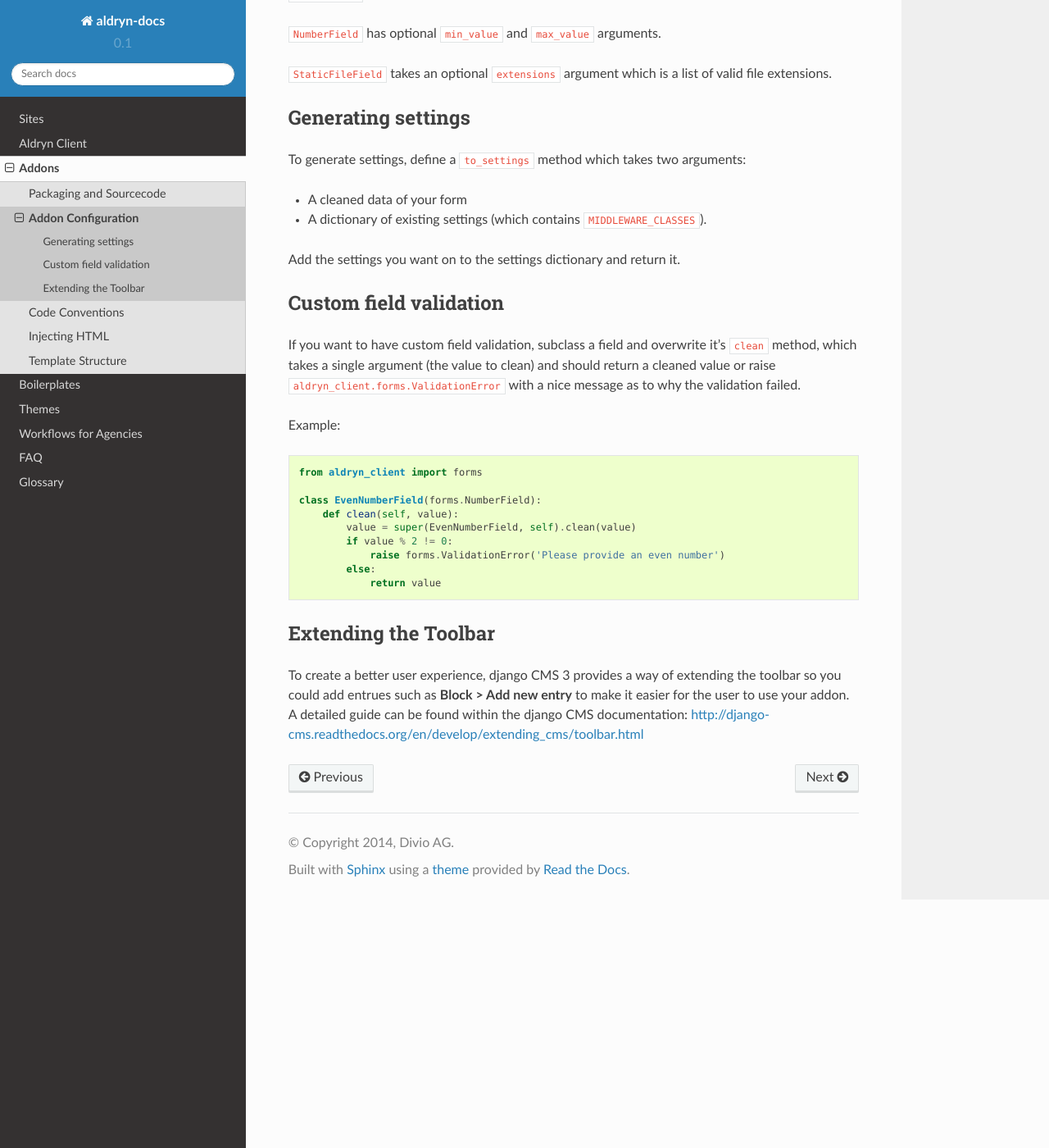
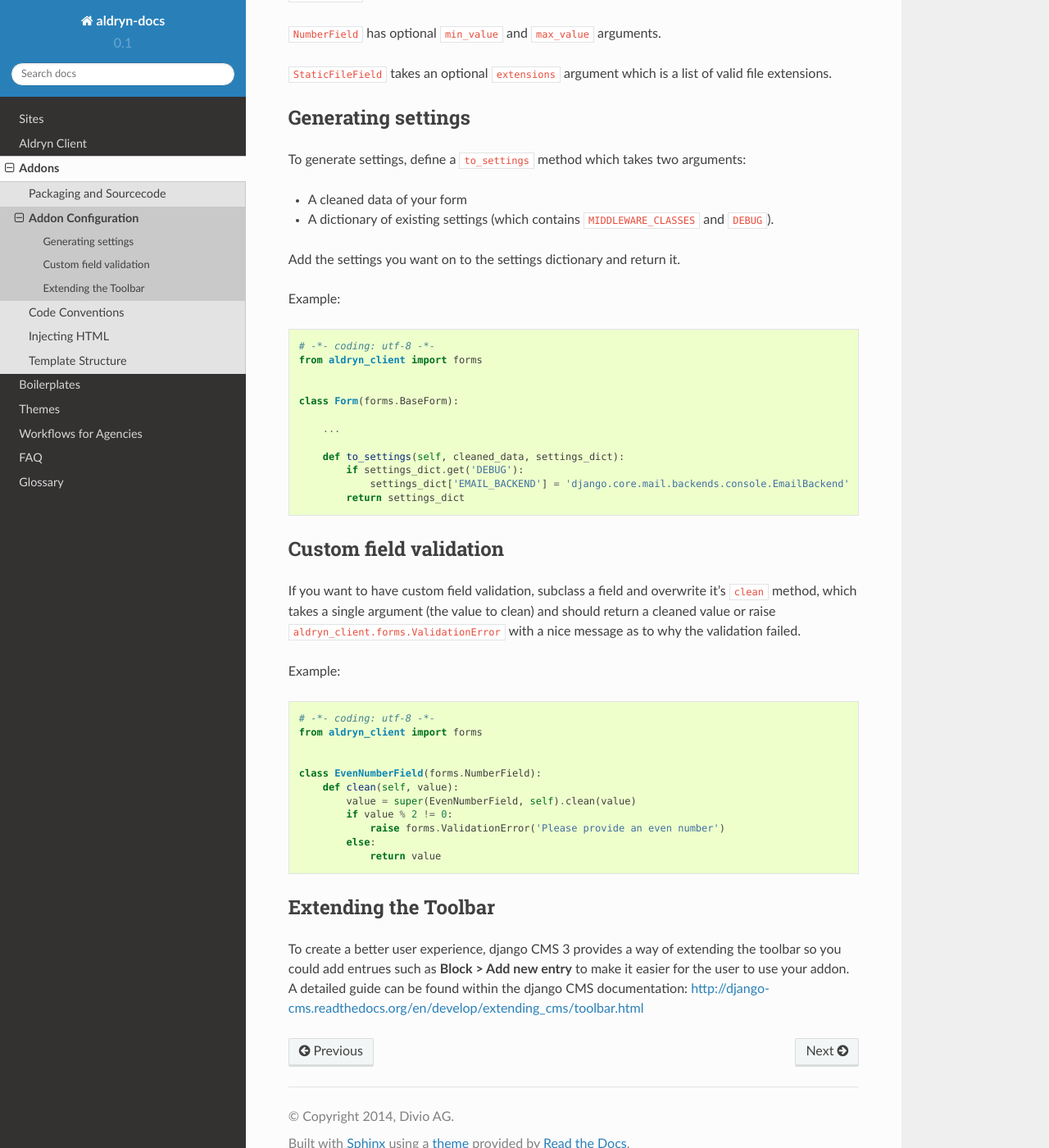
Before and after one commit to aldryn/aldryn-docs, a Sphinx documentation site: the page built from docs/addons/addon-configuration.rst, in a window 1280 px wide and 1400 px high, scrolled down 1104 px. Shown: the whole window at 82% size. Built offline with Sphinx 7.4.7 and the Read the Docs theme 2.0.0, drawn with Linux system fonts in a browser that asks for light colours; pages that are not in the unit, such as notebooks, are missing from menus.

Commit message:
Add info about DEBUG being availabe in Addon's Form.to_settings

```diff
--- a/docs/addons/addon-configuration.rst
+++ b/docs/addons/addon-configuration.rst
@@ -38,9 +38,27 @@ Generating settings
 To generate settings, define a ``to_settings`` method which takes two arguments:
 
 * A cleaned data of your form
-* A dictionary of existing settings (which contains ``MIDDLEWARE_CLASSES``).
+* A dictionary of existing settings (which contains ``MIDDLEWARE_CLASSES`` and ``DEBUG``).
 
 Add the settings you want on to the settings dictionary and return it.
+
+Example:
+
+.. code-block:: python
+
+    # -*- coding: utf-8 -*-
+    from aldryn_client import forms
+
+
+    class Form(forms.BaseForm):
+
+        ...
+
+        def to_settings(self, cleaned_data, settings_dict):
+            if settings_dict.get('DEBUG'):
+                settings_dict['EMAIL_BACKEND'] = 'django.core.mail.backends.console.EmailBackend'
+            return settings_dict
+
 
 
 Custom field validation
@@ -54,7 +72,9 @@ Example:
 
 .. code-block:: python
 
+    # -*- coding: utf-8 -*-
     from aldryn_client import forms
+
 
     class EvenNumberField(forms.NumberField):
         def clean(self, value):
```
